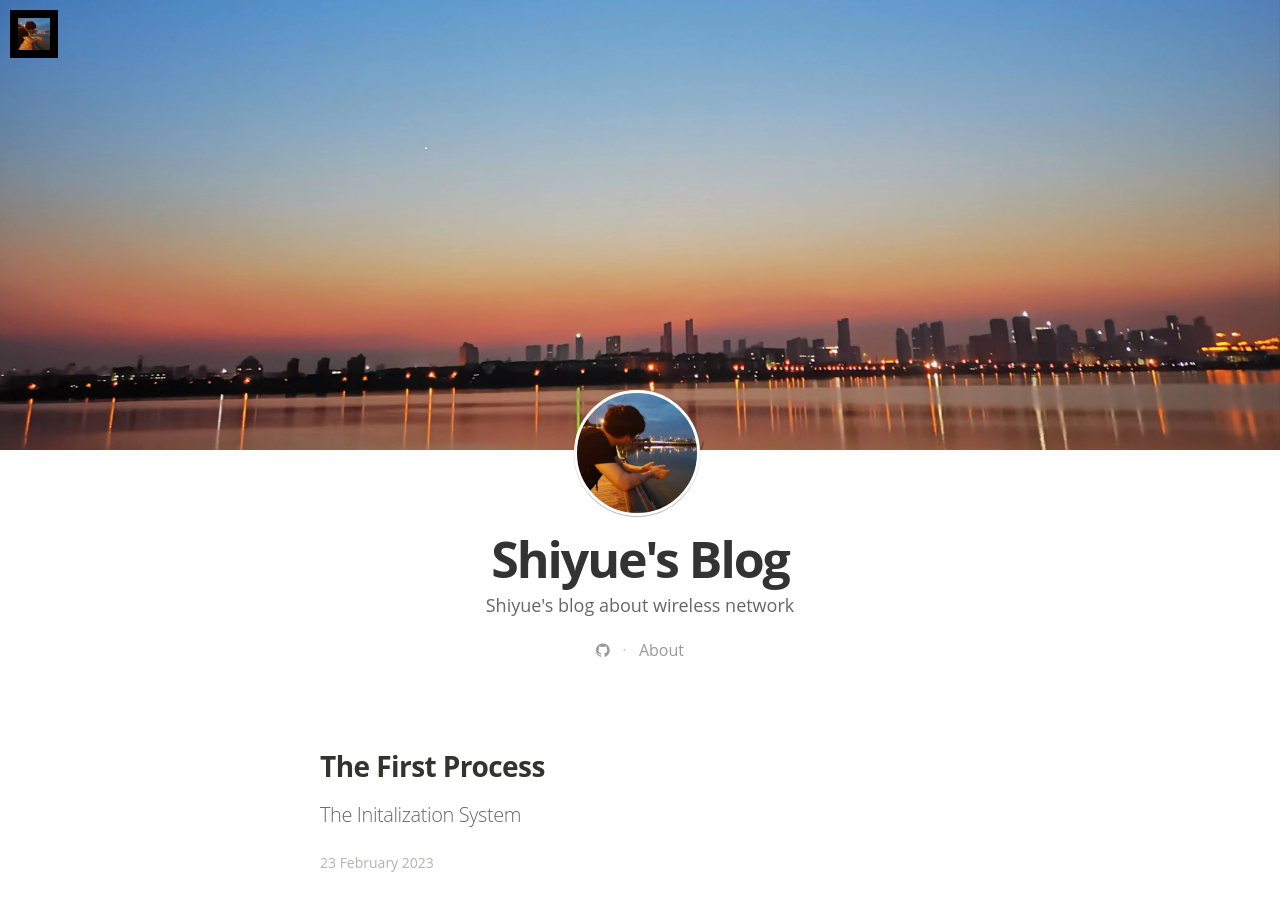
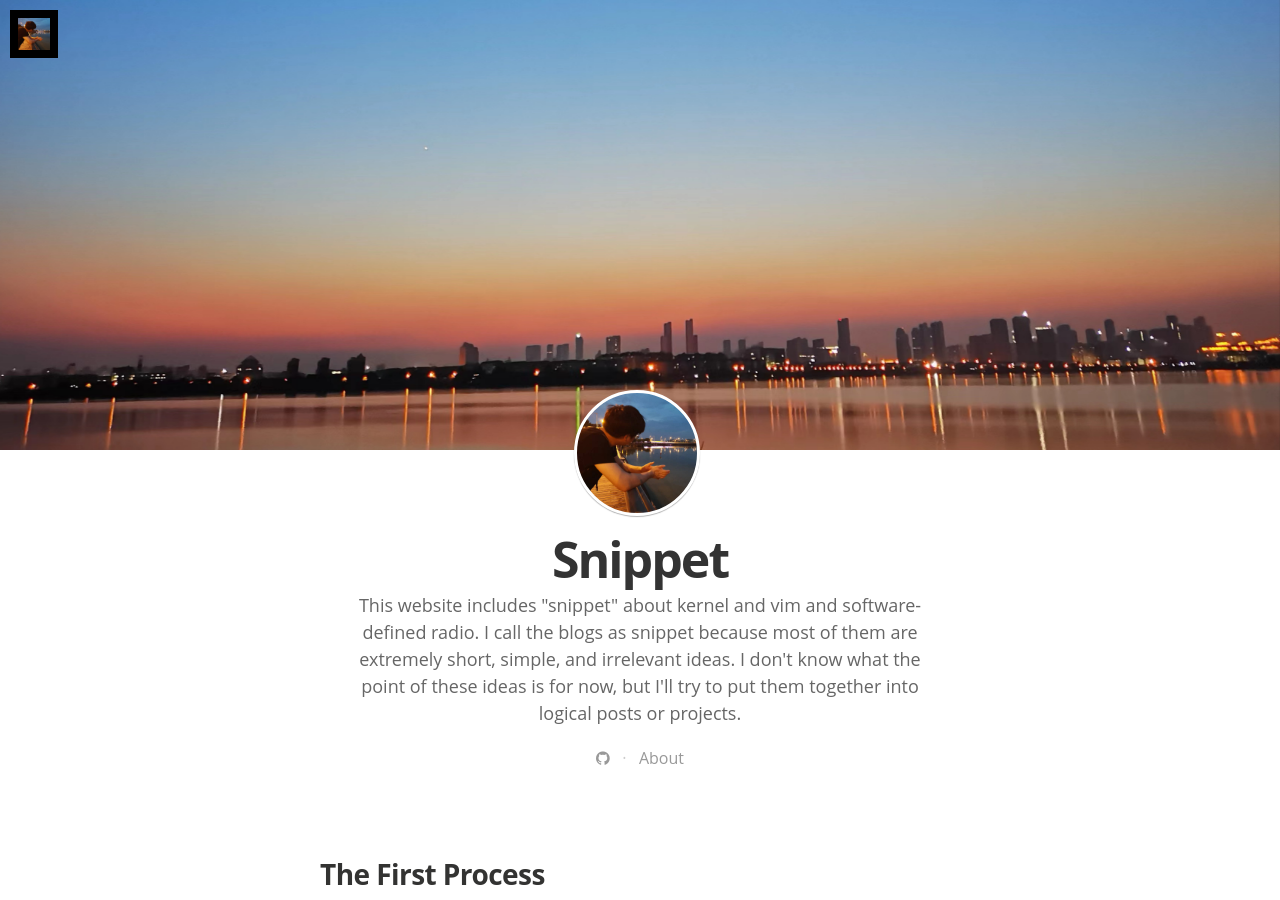
Before and after one commit to OctHe/octhe.github.io, a Jekyll site: the page built from index.html, in a window 1280 px wide and 900 px high. Built offline with Jekyll 4.4.1, drawn with Linux system fonts in a browser that asks for light colours; nearby versions of some CDN libraries; some web fonts are replaced; the list of posts is cut into pages by our own code.

Commit message:
Change the name and description of this blog.

```diff
--- a/_config.yml
+++ b/_config.yml
@@ -4,9 +4,11 @@
   - jekyll-paginate
 
 # Site settings
-title: "Shiyue's Blog"
+title: "Snippet"
 description: > # this means to ignore newlines until "email:"
-   Shiyue's blog about wireless network
+   This website includes "snippet" about kernel and vim and software-defined radio.
+   I call the blogs as snippet because most of them are extremely short, simple, and irrelevant ideas.
+   I don't know what the point of these ideas is for now, but I'll try to put them together into logical posts or projects.
 
 email: hsy1995313@gmail.com
 #blog logo
```
